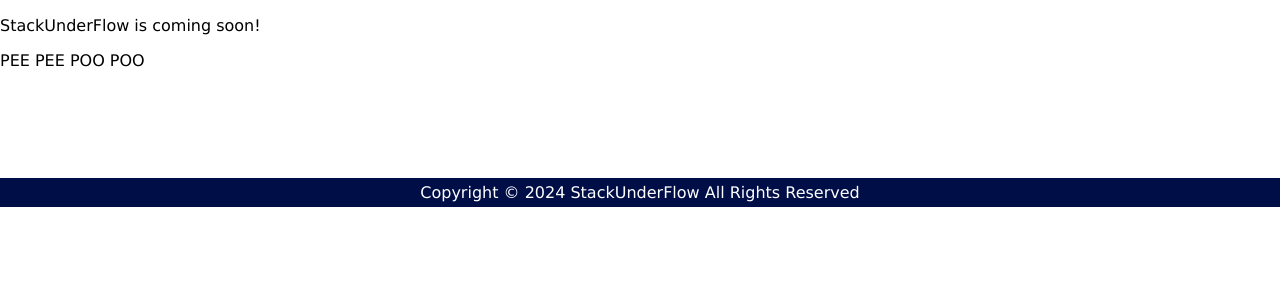
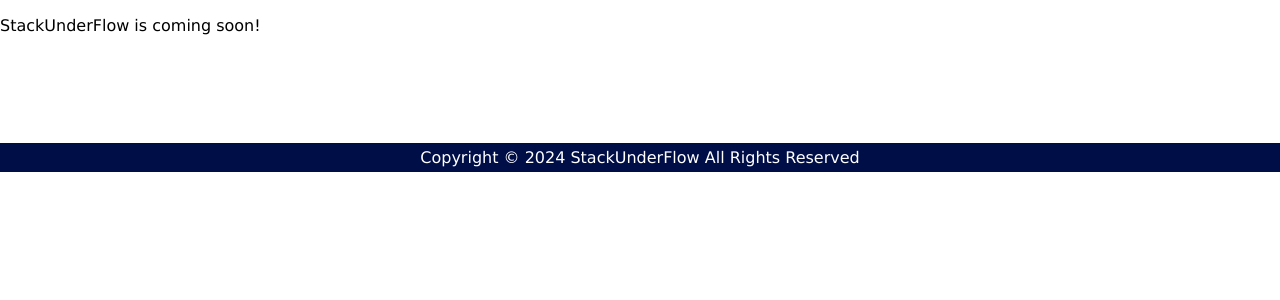
Before and after one commit to Ocean48/stackunderflow, a PHP site: page / in a window 1280 px wide. Shown: the part 110-410 px from the top of the page. Run offline with PHP 8.4, Linux system fonts and the light colour scheme; a stand-in replaces the project's code that opens the database connection; some libraries are stand-ins or nearby versions.

Commit message:
Update index.php

```diff
--- a/index.php
+++ b/index.php
@@ -6,7 +6,7 @@ include('h_f/header.php');
 
 <main>
     <p>StackUnderFlow is coming soon!</p>
-    <p>PEE PEE POO POO</p>
+    <p></p>
 </main>
 
 <br><br><br><br>
```
